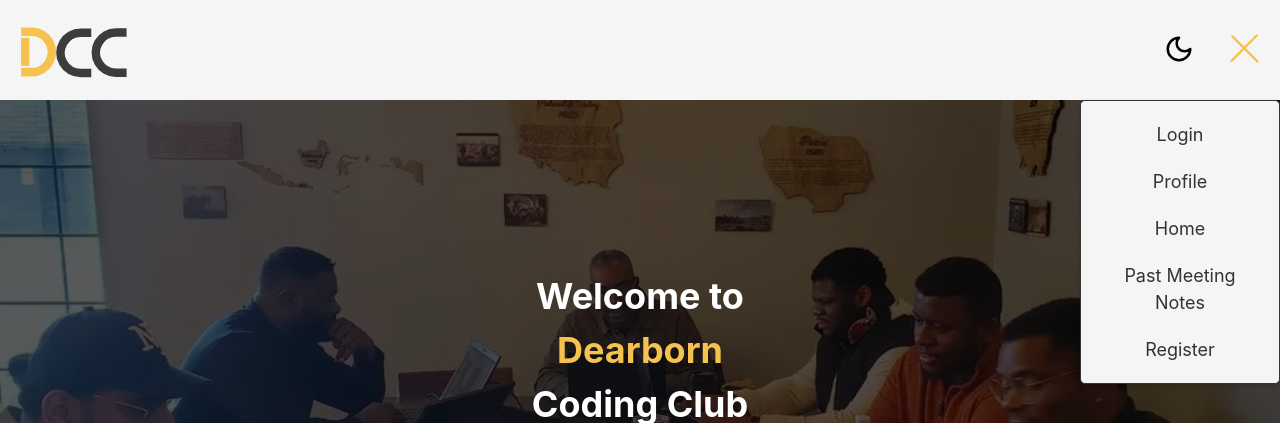
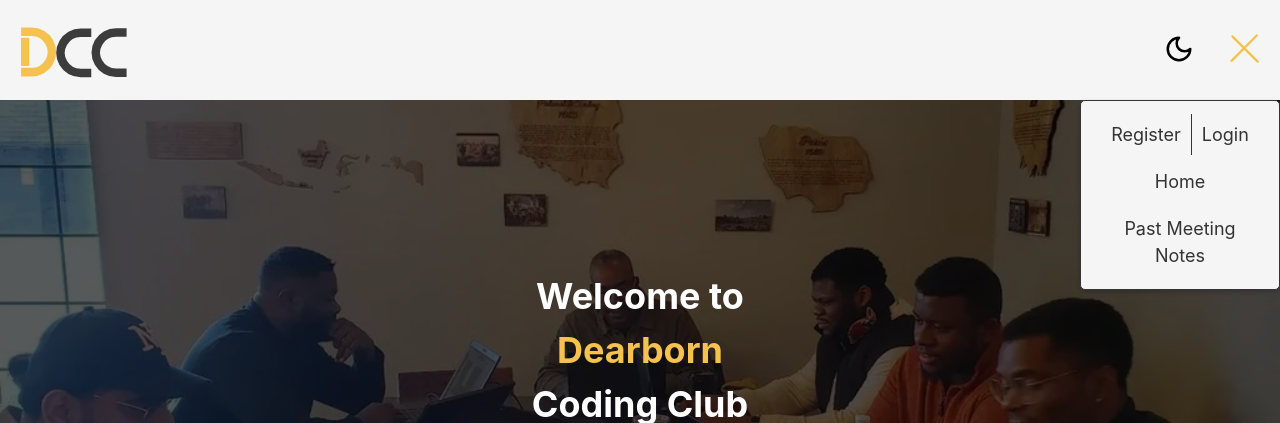
Before and after one commit to dearborn-coding-club/website-base-frontend, a React (Vite) app: page / in a window 1280 px wide. Both pictures are taken after a click on the button 1245 px from the left and 50 px from the top of the page. Shown: the top 423 px of the page. Built offline with nearby package versions, Linux system fonts and the light colour scheme; no server answers.

Commit message:
fix navbar menu

```diff
--- a/src/components/Navbar.tsx
+++ b/src/components/Navbar.tsx
@@ -76,6 +76,7 @@
       <div className={navRevealedState ? "Menu" : "Menu menu-hidden"}>
         {
           token?
+          <>
             <Link
               to="/"
               onClick={() => {
@@ -86,23 +87,29 @@
             }>
               Log Out
             </Link>
+            <Link to="/profile" onClick={() => setNavRevealedState(false)}>
+              Profile
+            </Link>
+          </>
           :
+          <>
+            <span style={{padding: "10px"}}>
+              <Link style={{borderRight: "1px solid var(--text-color)"}} to="/register" onClick={() => setNavRevealedState(false)}>
+                Register
+              </Link>
               <Link to="/login" onClick={() => setNavRevealedState(false)}>
                 Login
               </Link>
+            </span>
+          </>
         }
-        <Link to="/profile" onClick={() => setNavRevealedState(false)}>
-          Profile
-        </Link>
         <Link to="/" onClick={() => setNavRevealedState(false)}>
           Home
         </Link>
         <Link to="/notes" onClick={() => setNavRevealedState(false)}>
           Past Meeting Notes
         </Link>
-        <Link to="/register" onClick={() => setNavRevealedState(false)}>
-          Register
-        </Link>
+
       </div>
     </>
   )
```
Lines whose indentation alone changed are shown as unchanged.
